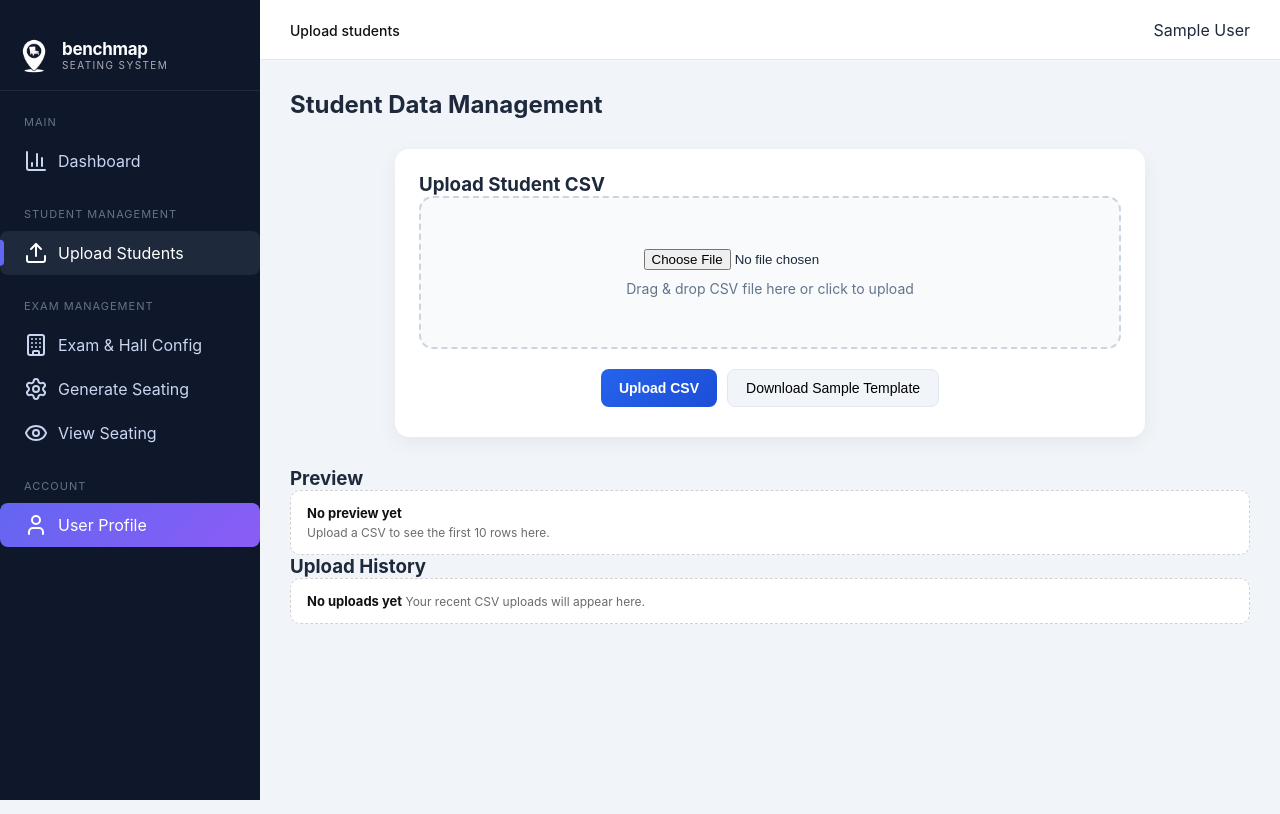
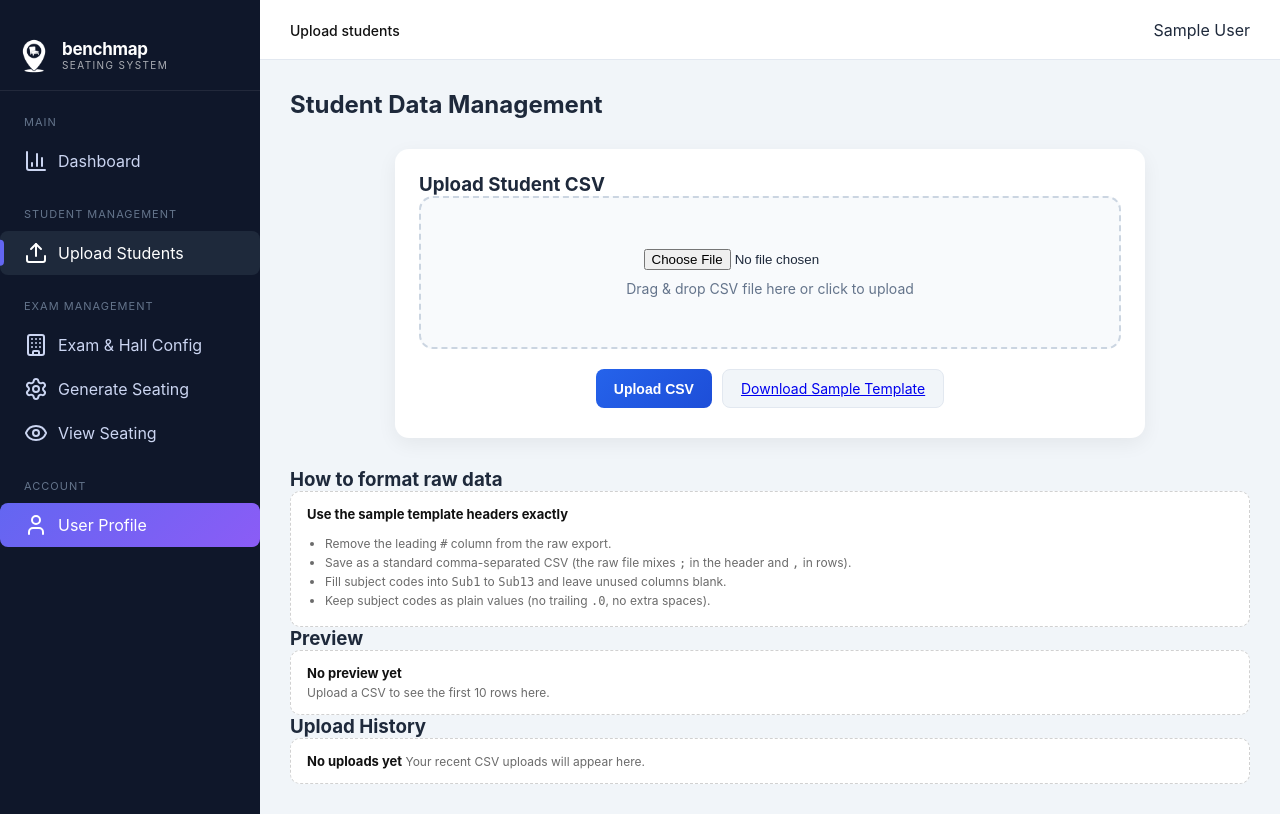
Before and after one commit to Adhil-cr/seating-system, a Django app: page /students/upload/ in a window 1280 px wide. Run offline with Django 5.2, Linux system fonts and the light colour scheme; the visitor is signed in with stand-in values (Sample User, id 1); data that the repository does not hold is empty.

Commit message:
Add upload template, strict CSV validation, and hall layout

```diff
--- a/core/students/views.py
+++ b/core/students/views.py
@@ -29,7 +29,21 @@ def _find_column(columns, candidates):
 
 
 def _prepare_csv_for_normalizer(path):
+    with open(path, "r", encoding="utf-8", errors="ignore") as handle:
+        first_line = handle.readline()
+    if ";" in first_line and "," not in first_line:
+        raise ValueError(
+            "Invalid CSV format: file appears semicolon-separated. "
+            "Please save as a comma-separated CSV using the sample template."
+        )
+
     df = pd.read_csv(path)
+
+    if any(_normalize_header(col) == "#" for col in df.columns):
+        raise ValueError(
+            "Invalid CSV format: remove the leading '#' column "
+            "and use the sample template headers."
+        )
 
     reg_col = _find_column(
         df.columns,
@@ -48,8 +62,20 @@ def _prepare_csv_for_normalizer(path):
         ["semester", "sem", "semister"]
     )
 
-    if not reg_col or not name_col:
-        raise ValueError("Missing required columns for Register No or Student Name.")
+    missing = []
+    if not reg_col:
+        missing.append("Register No")
+    if not name_col:
+        missing.append("Student Name")
+    if not dept_col:
+        missing.append("Branch")
+    if not sem_col:
+        missing.append("Semester")
+    if missing:
+        raise ValueError(
+            "Invalid CSV format. Missing columns: "
+            f"{', '.join(missing)}. Use the sample template headers."
+        )
 
     renames = {
         reg_col: "Register No",
@@ -61,12 +87,6 @@ def _prepare_csv_for_normalizer(path):
         renames[sem_col] = "Semester"
 
     df.rename(columns=renames, inplace=True)
-
-    if "Branch" not in df.columns:
-        df["Branch"] = "Unknown"
-
-    if "Semester" not in df.columns:
-        df["Semester"] = 1
 
     subject_cols = [
         col for col in df.columns
--- /dev/null
+++ b/static/samples/student_upload_template.csv
@@ -0,0 +1,4 @@
+Register No,Student Name,Branch,Institution of Study,Semester,Type,Sub1,Sub2,Sub3,Sub4,Sub5,Sub6,Sub7,Sub8,Sub9,Sub10,Sub11,Sub12,Sub13
+2201030001,ARUN DEV,Electrical & Electronics Engineering,"01-00083 - SNM Polytechnic College, Maliankara, Moothakunnam",2,S,2001,2002,2003,2006,2009,,,,,,,,
+2201030002,SNEHA PILLAI,Computer Engineering,"01-00083 - SNM Polytechnic College, Maliankara, Moothakunnam",4,S,4032,4033,4038,,,,,,,,,,
+2201030003,NAVEEN K,Mechanical Engineering,"01-00083 - SNM Polytechnic College, Maliankara, Moothakunnam",6,R,6000,6001,6002,6009,6031C,6037,6038,6039B,,,,,
--- a/templates/students/upload.html
+++ b/templates/students/upload.html
@@ -52,6 +52,13 @@
             margin-top: 6px;
             font-size: 12px;
             color: #1e3a5f;
+        }
+        .format-list {
+            margin: 6px 0 0 18px;
+            padding: 0;
+        }
+        .format-list li {
+            margin: 4px 0;
         }
     </style>
 </head>
@@ -173,10 +180,21 @@ User Profile
 
                 <div class="upload-actions">
                     <button id="upload-btn" class="btn-primary">Upload CSV</button>
-                    <button class="btn-secondary">Download Sample Template</button>
+                    <a class="btn-secondary" href="{% static 'samples/benchmap_student_upload_template.xlsx' %}" download>Download Sample Template</a>
                 </div>
                 <div id="upload-status" class="capacity-text"></div>
 
+            </div>
+
+            <h3 class="section-title">How to format raw data</h3>
+            <div class="empty-card">
+                <strong>Use the sample template headers exactly</strong>
+                <ul class="format-list">
+                    <li>Remove the leading <code>#</code> column from the raw export.</li>
+                    <li>Save as a standard comma-separated CSV (the raw file mixes <code>;</code> in the header and <code>,</code> in rows).</li>
+                    <li>Fill subject codes into <code>Sub1</code> to <code>Sub13</code> and leave unused columns blank.</li>
+                    <li>Keep subject codes as plain values (no trailing <code>.0</code>, no extra spaces).</li>
+                </ul>
             </div>
 
 
```
Also changed, not shown: static/js/halls_config.js (+8 -6 lines), templates/exams/config.html (+1 -22 lines), 1 other file.
